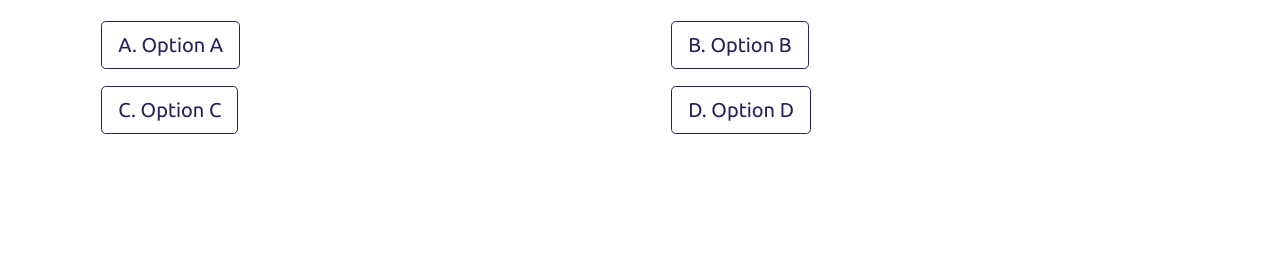
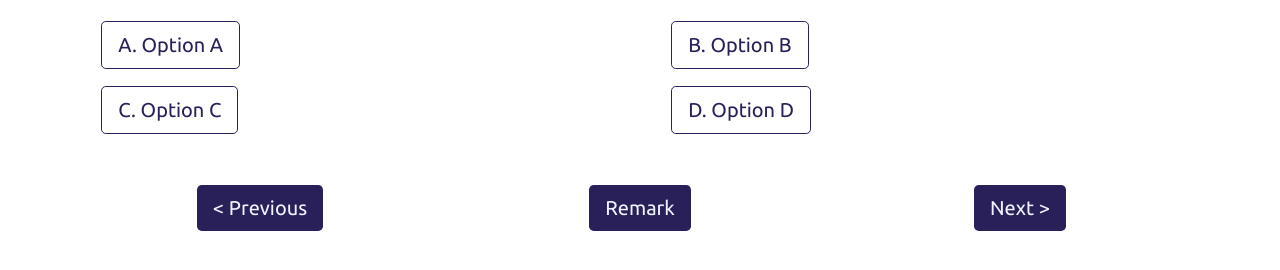
Before and after one commit to shvam0000/Quiz-App, a plain HTML site: page index.html in a window 1280 px wide. Shown: the part 368-638 px from the top of the page. Drawn offline with nearby package versions, Linux system fonts and the light colour scheme.

Commit message:
added page buttons and options UI changed

```diff
--- a/app.js
+++ b/app.js
@@ -1,3 +1,5 @@
+//timer
+
 function startTimer(duration, display) {
     var timer = duration, minutes, seconds;
     setInterval(function () {
@@ -20,3 +22,12 @@ window.onload = function () {
         display = document.querySelector('#time');
     startTimer(fiveMinutes, display);
 };
+
+let score = 0;
+
+
+
+//mark the correct answer
+//increment the score
+// move to the next question
+//change the progress bar
--- a/index.html
+++ b/index.html
@@ -87,6 +87,20 @@
         </div>
     </div>
 
+    <div class="container options-btn">
+        <div class="row">
+            <div class="col-lg-4 col-md-4 col-sm-12">
+                <button type="button" class="btn btn-primary btn-lg" id="prev-btn">< Previous</button>
+            </div>
+            <div class="col-lg-4 col-md-4 col-sm-12">
+                <button type="button" class="btn btn-primary btn-lg" id="remark-btn">Remark</button>
+            </div>
+            <div class="col-lg-4 col-md-4 col-sm-12">
+                <button type="button" class="btn btn-primary btn-lg" id="next-btn">Next ></button>
+            </div>
+        </div>
+    </div>
+
     <script src="app.js"></script>
     <script src="https://code.jquery.com/jquery-3.5.1.slim.min.js"
         integrity="sha384-DfXdz2htPH0lsSSs5nCTpuj/zy4C+OGpamoFVy38MVBnE+IbbVYUew+OrCXaRkfj"
--- a/style.css
+++ b/style.css
@@ -38,6 +38,7 @@ body {
     font-size: 1.5em;
 }
 
+
 #ques-count {
     border-radius: 50%;
     background-color: #EFF3FF;
@@ -48,6 +49,7 @@ body {
     background-color: #292059;
     color: #EFF3FF;
 }
+
 
 .btn {
     margin: 1.5% 3%;
@@ -96,3 +98,18 @@ body {
     background-color: #292059;
     color: #EFF3FF;
 }
+
+.options-btn {
+    margin: 3% auto;
+    align-items: center;
+    justify-content: center;
+    text-align: center;
+}
+
+#next-btn,
+#prev-btn,
+#remark-btn {
+    background-color: #292059;
+    color: #EFF3FF;
+    border: none;
+}
```
